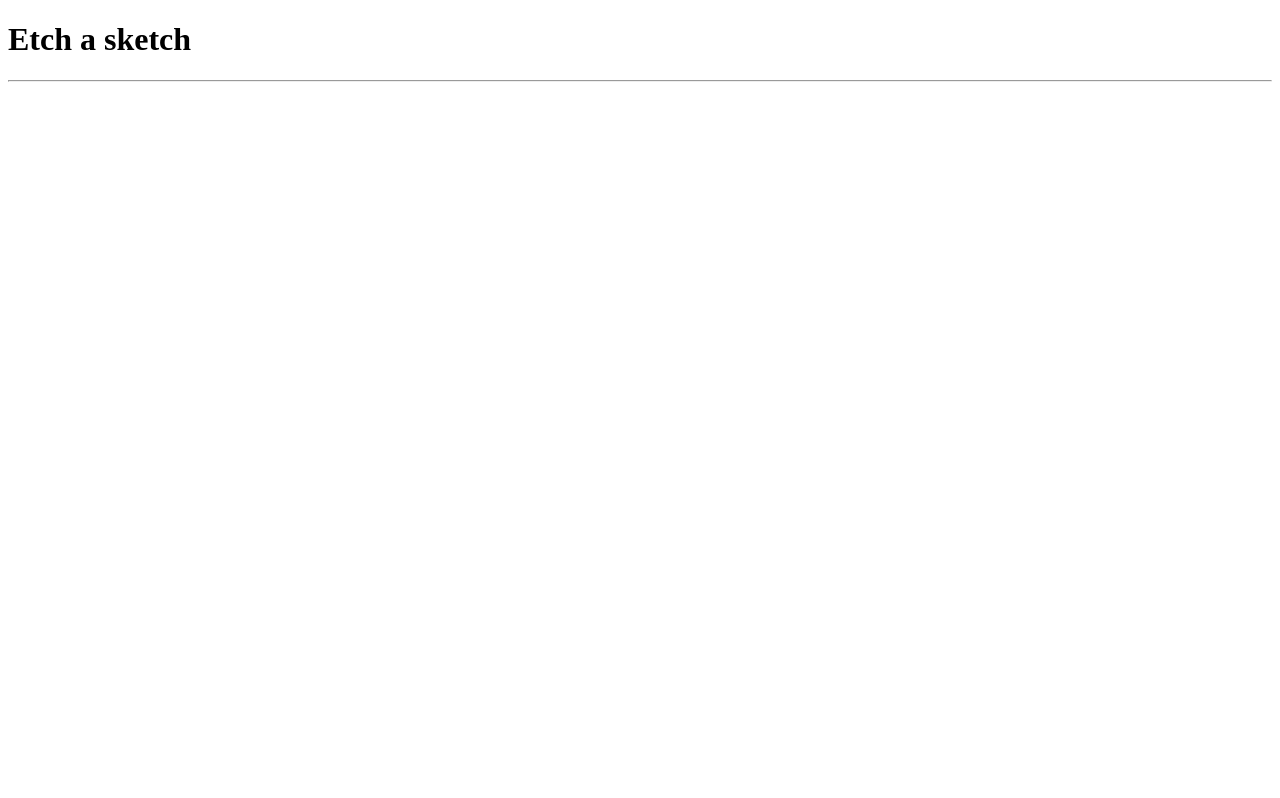
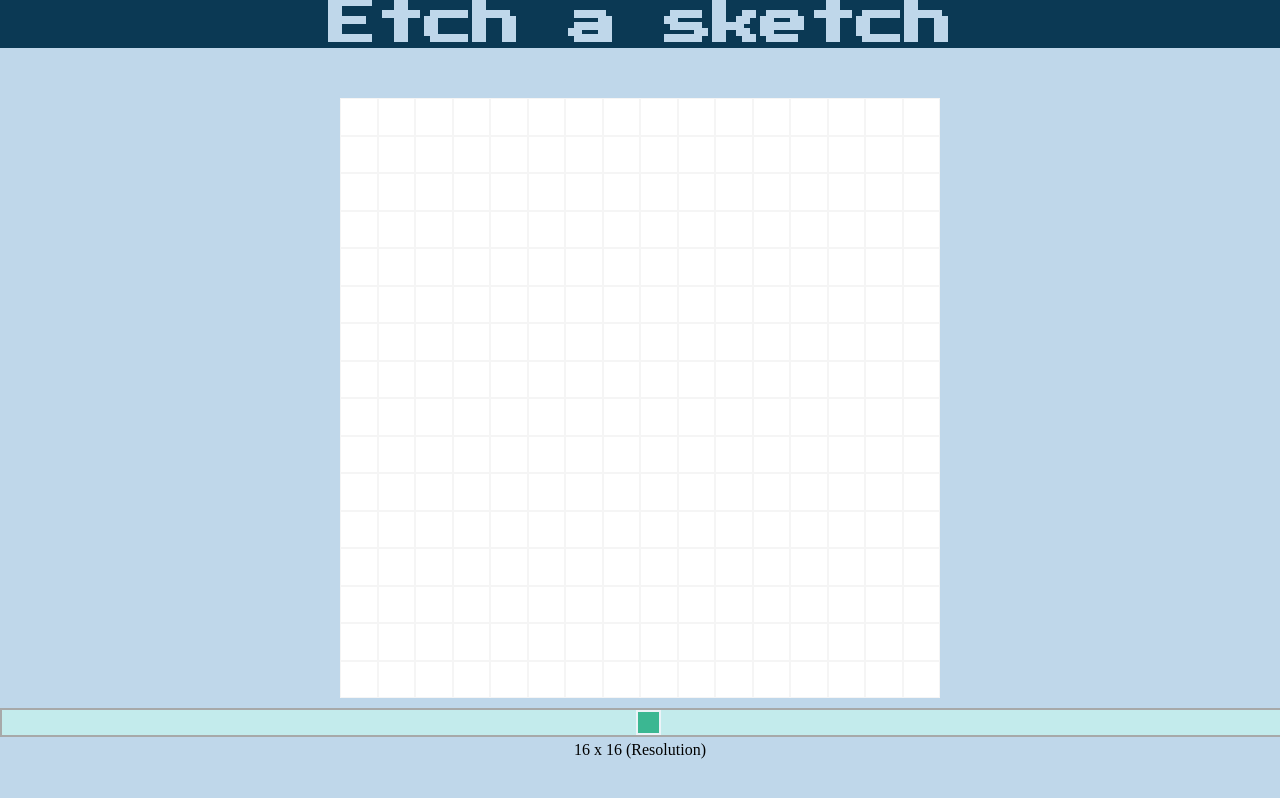
Before and after one commit to Bhumitg07205/Etch-a-sketch, a plain HTML site: page index.html in a window 1280 px wide. Drawn offline with Linux system fonts and the light colour scheme.

Commit message:
Version 2.0 added slider

```diff
--- a/index.html
+++ b/index.html
@@ -1,15 +1,23 @@
 <!DOCTYPE html>
 <html lang="en">
+
 <head>
     <meta charset="UTF-8">
     <meta name="viewport" content="width=device-width, initial-scale=1.0">
     <title>Etch a Sketch</title>
+    <link rel="stylesheet" href="styles.css">
 </head>
+
 <body>
-
-    <header id="heading" ><h1>Etch a sketch</h1></header>
-    <hr>
-    <div id="sketch-area" class ="container"></div>
+    <header id="heading">
+        <h1>Etch a sketch</h1>
+    </header>
+    <div id="sketch-area" class="container"></div>
+    <div class=slider-container>
+        <input type="range" min="1" max="100" class="slider" id="slider">
+        <p id="slider-value">16 x 16 (Resolution)</p>
+    </div>
     <script src="script.js"></script>
 </body>
+
 </html>
--- a/script.js
+++ b/script.js
@@ -1,4 +1,47 @@
-const gridwidth =600;
-let cell
-const container = document.getElementById(grid-container);
-let isMouseDown = false;
+const GRIDSIDE = 600;
+let sqperside = 16;
+
+const sketchArea = document.querySelector("#sketch-area");
+const sliderContainer = document.querySelector("#slider-container");
+const slider = document.querySelector("#slider");
+const sliderValue = document.querySelector("#slider-value");
+sketchArea.style.width = `${GRIDSIDE}px`;
+sketchArea.style.height = `${GRIDSIDE}px`;
+
+
+function changeBackgroundColor(){
+    this.style.backgroundColor="black";
+}
+
+
+function createGridCells(sqperside){
+    for(let i = 0; i < sqperside*sqperside;i++){
+        const gridCell = document.createElement("div");
+
+        gridCell.style.width = `${(GRIDSIDE / sqperside) - 2}px`;
+        gridCell.style.height = `${(GRIDSIDE / sqperside) - 2}px`;
+
+        gridCell.classList.add("cell");
+
+
+        sketchArea.appendChild(gridCell);
+        gridCell.addEventListener("mouseover", changeBackgroundColor)
+    }
+}
+
+
+createGridCells(16);
+
+function removeGridCells(){
+    while(sketchArea.firstChild){
+        sketchArea.removeChild(sketchArea.firstChild)
+    }
+}
+
+slider.oninput = function() {
+    sqperside = this.value;
+    let txt = `${sqperside} x ${sqperside} (Resolution)`
+    sliderValue.innerHTML=txt;
+    removeGridCells();
+    createGridCells(sqperside);
+}
--- a/styles.css
+++ b/styles.css
@@ -0,0 +1,67 @@
+@import url('https://fonts.googleapis.com/css2?family=Press+Start+2P&display=swap');
+*{
+    padding: 0px;
+    margin: 0px;
+}
+body{
+    background-color: #bfd7ea;
+}
+
+header > h1{
+    color: #bfd7ea;
+    background-color: #0b3954;
+    text-align: center;
+    font-family: 'Press Start 2P', cursive;
+    font-size:xxx-large;
+}
+#sketch-area{
+    display: flex;
+    flex-wrap: wrap;
+    background-color: white;
+    margin: 50px auto;
+    padding-bottom:0px ;
+    margin-bottom: 10px ;
+}
+.cell{
+    border: 1px solid whitesmoke ;
+}
+.slider{
+    margin: 0;
+    padding: 0;
+    -webkit-appearance: none;
+    appearance: none;
+    height: 25px;
+    width: 100%;
+    outline: none;
+    background-color: rgba(200,255,238,0.726);
+    opacity: 0.7;
+    -webkit-transition: .2s;
+    transition: opacity .2s;
+    -webkit-appearance: none;
+    appearance: none;
+    border:2px solid;
+}
+#slider-value{
+    text-align: center;
+    margin: 0 auto;
+}
+
+.slider:hover{
+    opacity: 1;
+}
+
+.slider::-webkit-slider-thumb{
+    -webkit-appearance: none;
+    appearance: none;
+    width: 25px;
+    height: 25px;
+    background: #04AA6D;
+    cursor: pointer;
+    border: 2px solid #fff;
+}
+.slider::-moz-range-thumb{
+    width: 25px;
+    height: 25px;
+    background: #04AA6D ;
+    cursor: pointer;
+}
```
